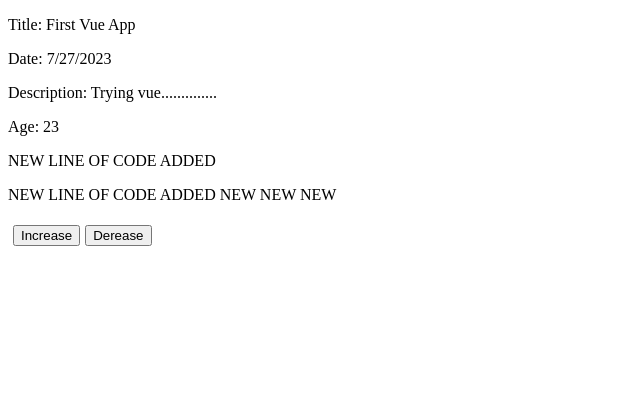
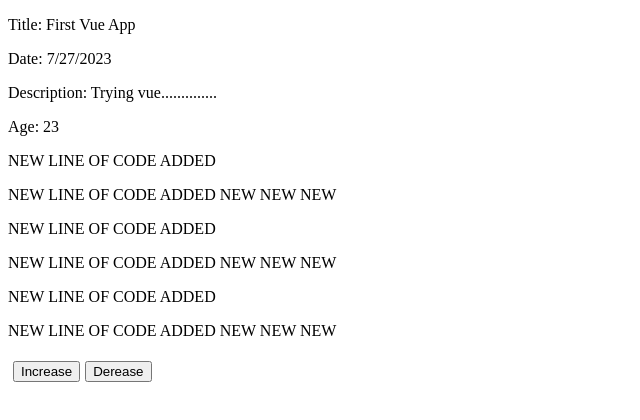
Before and after one commit to marnie-diwa/testrepo, a plain HTML site: page index.html in a window 1280 px wide. Shown: the whole page, without its empty margins (0-640 px from the left). Drawn offline with nearby package versions, Linux system fonts and the light colour scheme.

Commit message:
EDITED NEW BRANCH - FRANCISCO

```diff
--- a/index.html
+++ b/index.html
@@ -14,6 +14,10 @@
         <p> Age: {{ age }}</p>
         <p> NEW LINE OF CODE ADDED </p>
         <p> NEW LINE OF CODE ADDED NEW NEW NEW </p>
+        <p> NEW LINE OF CODE ADDED </p>
+        <p> NEW LINE OF CODE ADDED NEW NEW NEW </p>
+        <p> NEW LINE OF CODE ADDED </p>
+        <p> NEW LINE OF CODE ADDED NEW NEW NEW </p>
 
         <button v-on:click="age++" style="margin:5px"> Increase </button>
         <button v-on:click="age--"> Derease </button>
```
